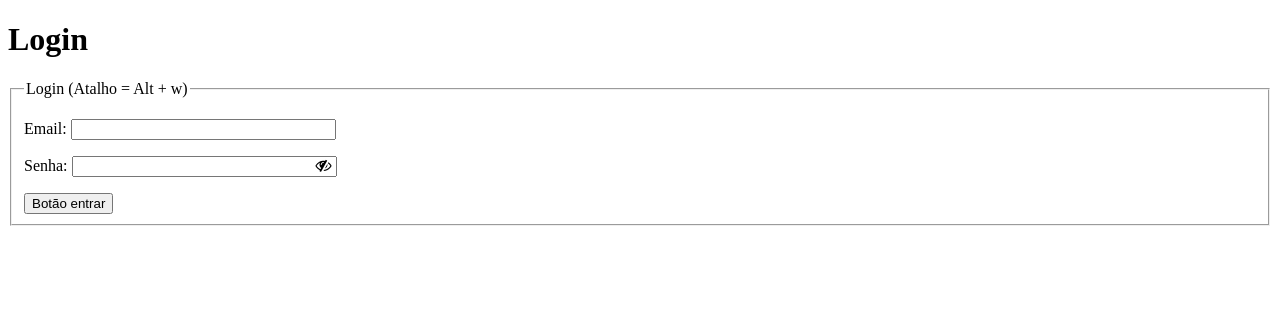
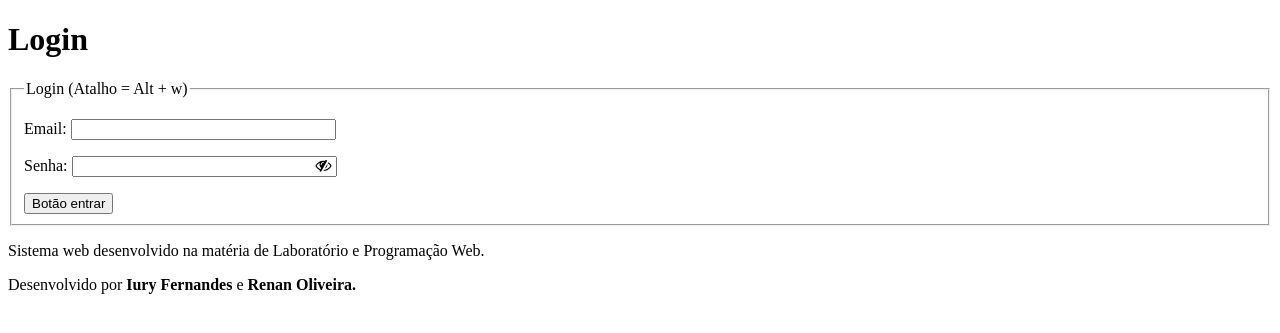
Before and after one commit to CryptedSnow/web, a PHP site: page / in a window 1280 px wide. Shown: the top 333 px of the page. Run offline with PHP 8.4, Linux system fonts and the light colour scheme.

Commit message:
Add files via upload

```diff
--- a/index.php
+++ b/index.php
@@ -33,5 +33,9 @@
 		<button name="Entrar" title="Botão para entrar no sistema"> Botão entrar </button>
 	</fieldset>
 	</form>
+	<footer id="rodape">
+	<p> Sistema web desenvolvido na matéria de Laboratório e Programação Web. </p>
+	<p> Desenvolvido por <b> Iury Fernandes </b> e <b> Renan Oliveira. <b> </p>
+	</footer>
 </body>
 </html>
```
Also changed, not shown: inicio.php (+7 -3 lines).
